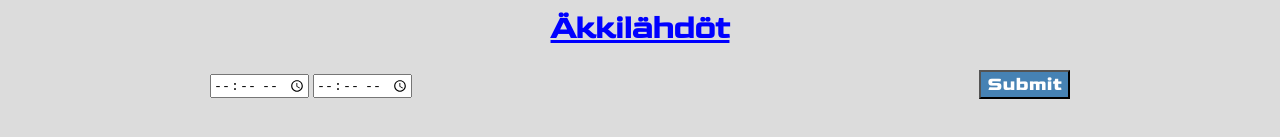
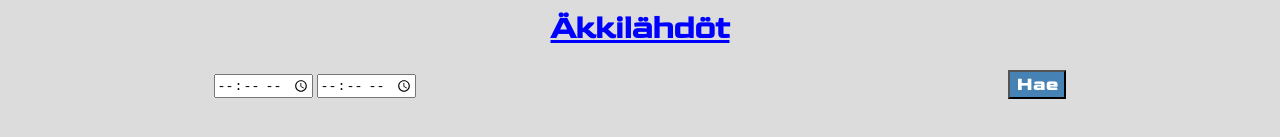
Before and after one commit to leohu1999/lennonvarausjarjestelma, a website: page public/akkilahdot.html in a window 1280 px wide. Shown: the part 263-400 px from the top of the page. Drawn offline with Linux system fonts and the light colour scheme.

Commit message:
Äkkibutton muutos

```diff
--- a/public/akkilahdot.html
+++ b/public/akkilahdot.html
@@ -21,7 +21,7 @@
 <form action="/public/akkilahdot.html" method="POST" style="text-align:center;">
     <input type="time" name="Startdate" placeholder="Enter time">
     <input type="time" name="Enddate" placeholder="Enter time">
-    <button id="äkkibutton" type="submit">Submit</button>
+    <button id="äkkibutton" type="submit">Hae</button>
 </form>
 <script>
 
--- a/public/css/styles.css
+++ b/public/css/styles.css
@@ -257,7 +257,7 @@ h3 {
     font-size: larger;
     color: white;
     background: #4682B4;
-    margin-left: 44%;
+    margin-left: 46%;
 }
 .input {
     text-align: center;
```
